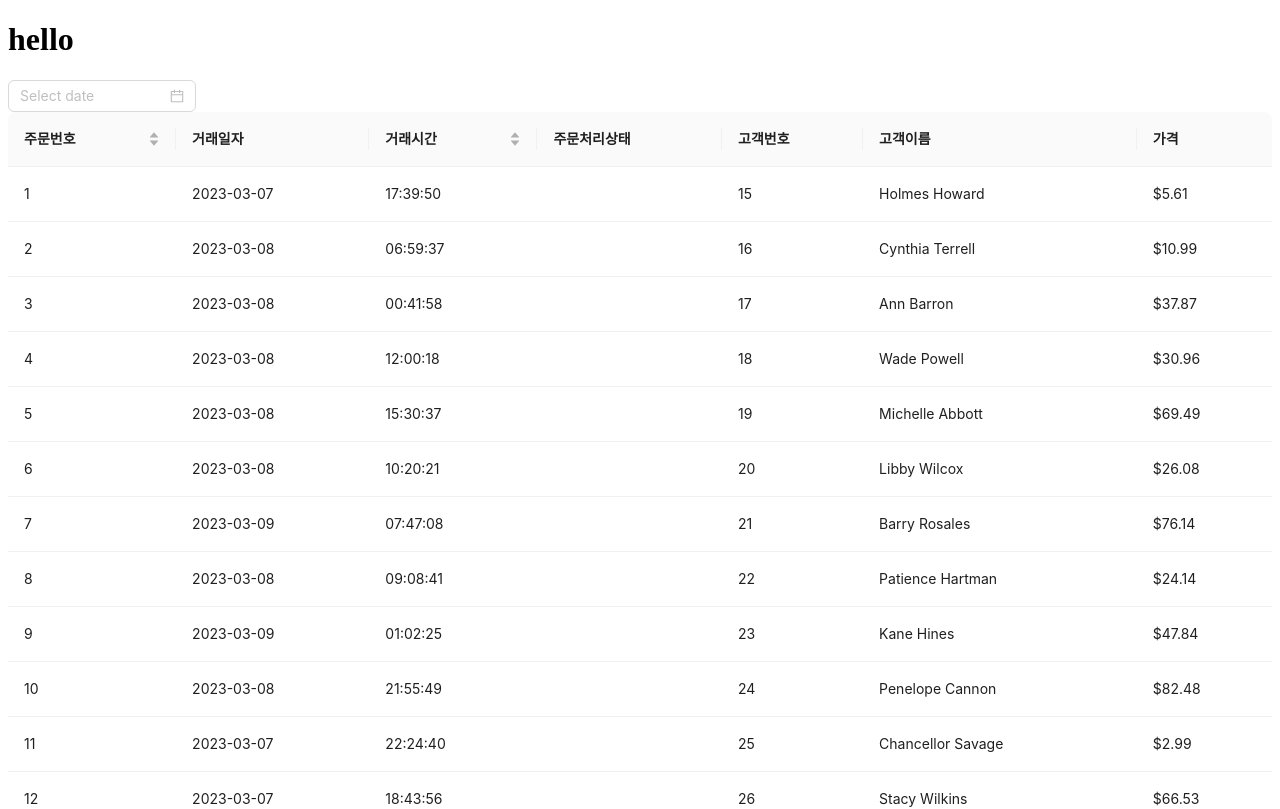
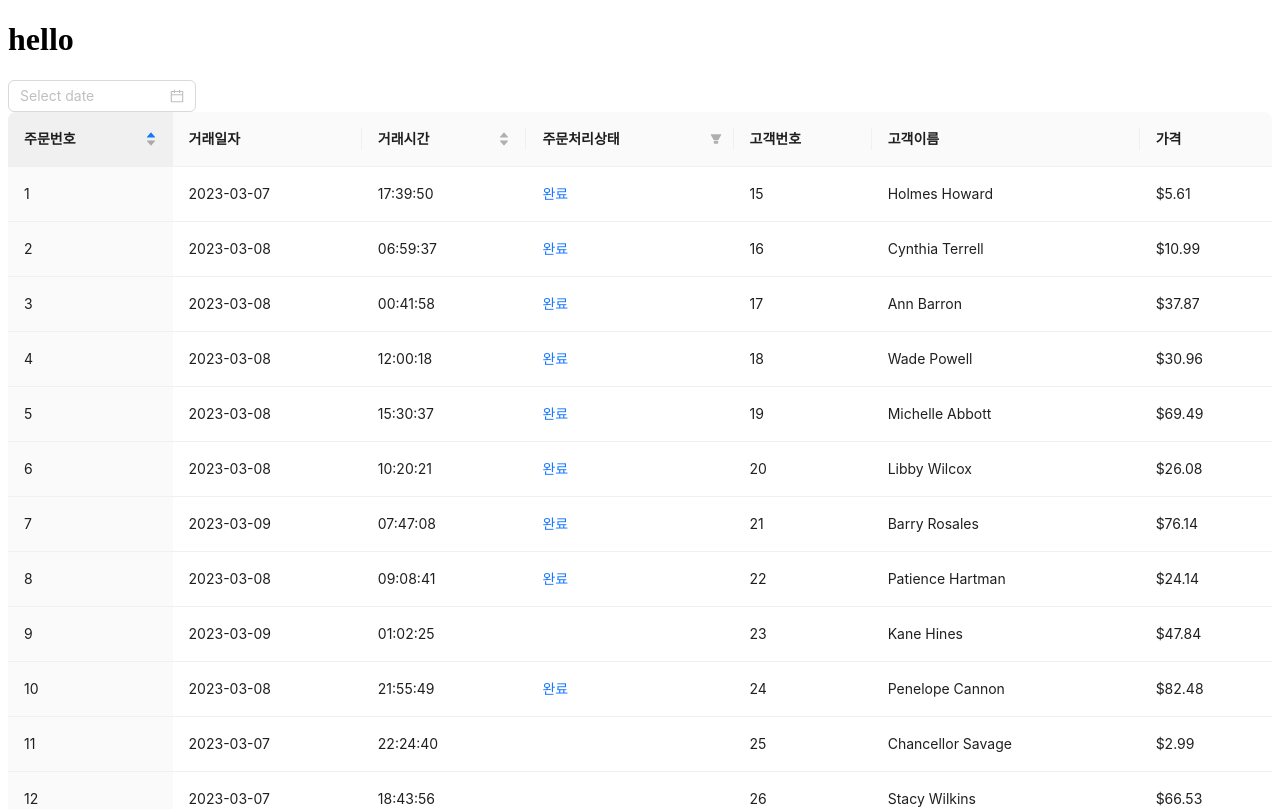
Before and after one commit to wanted-onboarding-10team/pre-onboarding-9th-4-10, a React (Create React App) app: page / in a window 1280 px wide. Shown: the top 809 px of the page. Built offline with nearby package versions, Linux system fonts and the light colour scheme.

Commit message:
[#3] feature : 정렬, 필터링 기능 추가 ID기준 오름차순 정렬, 거래시간 정렬, 주문 처리 상태 필터링 기능 추가

```diff
--- a/src/pages/OderListPage.tsx
+++ b/src/pages/OderListPage.tsx
@@ -6,16 +6,38 @@ import { DatePicker, Space } from 'antd';
 
 import { Table } from 'antd';
 import type { ColumnsType, TableProps } from 'antd/es/table';
+import { text } from 'stream/consumers';
 
 const OrderListPage = () => {
   const data = useLoaderData() as Data[];
   //   console.log(data);
 
   const columns: ColumnsType<Data> = [
-    { title: '주문번호', dataIndex: 'id', key: 'id', sorter: true },
+    {
+      title: '주문번호',
+      dataIndex: 'id',
+      key: 'id',
+      sorter: (a, b) => a.id - b.id,
+      defaultSortOrder: 'ascend',
+    },
     { title: '거래일자', dataIndex: 'transaction_date', key: 'transaction_date' },
-    { title: '거래시간', dataIndex: 'transaction_time', key: 'transaction_time', sorter: true },
-    { title: '주문처리상태', dataIndex: 'status', key: 'status' },
+    {
+      title: '거래시간',
+      dataIndex: 'transaction_time',
+      key: 'time',
+      sorter: (a, b) => a.time - b.time,
+    },
+    {
+      title: '주문처리상태',
+      dataIndex: 'status',
+      key: 'status',
+      render: val => (val ? <a>완료</a> : ''),
+      filters: [
+        { text: '완료', value: true },
+        { text: '미완', value: false },
+      ],
+      onFilter: (value, record): boolean => record.status === value,
+    },
     { title: '고객번호', dataIndex: 'customer_id', key: 'customer_id' },
     { title: '고객이름', dataIndex: 'customer_name', key: 'customer_name' },
     { title: '가격', dataIndex: 'currency', key: 'currency' },
--- a/src/router/loader/mainLoader.ts
+++ b/src/router/loader/mainLoader.ts
@@ -8,6 +8,7 @@ const mainLoader = async () => {
       ...item,
       transaction_date: item.transaction_time.split(' ')[0],
       transaction_time: item.transaction_time.split(' ')[1],
+      time: item.transaction_time.split(' ')[1].replace(/:/gi, ''),
     };
   });
   console.log(data);
--- a/src/types/types.ts
+++ b/src/types/types.ts
@@ -2,6 +2,7 @@ export interface Data {
   id: number;
   transaction_date: string;
   transaction_time: string;
+  time: number;
   status: boolean;
   customer_id: number;
   customer_name: string;
```
